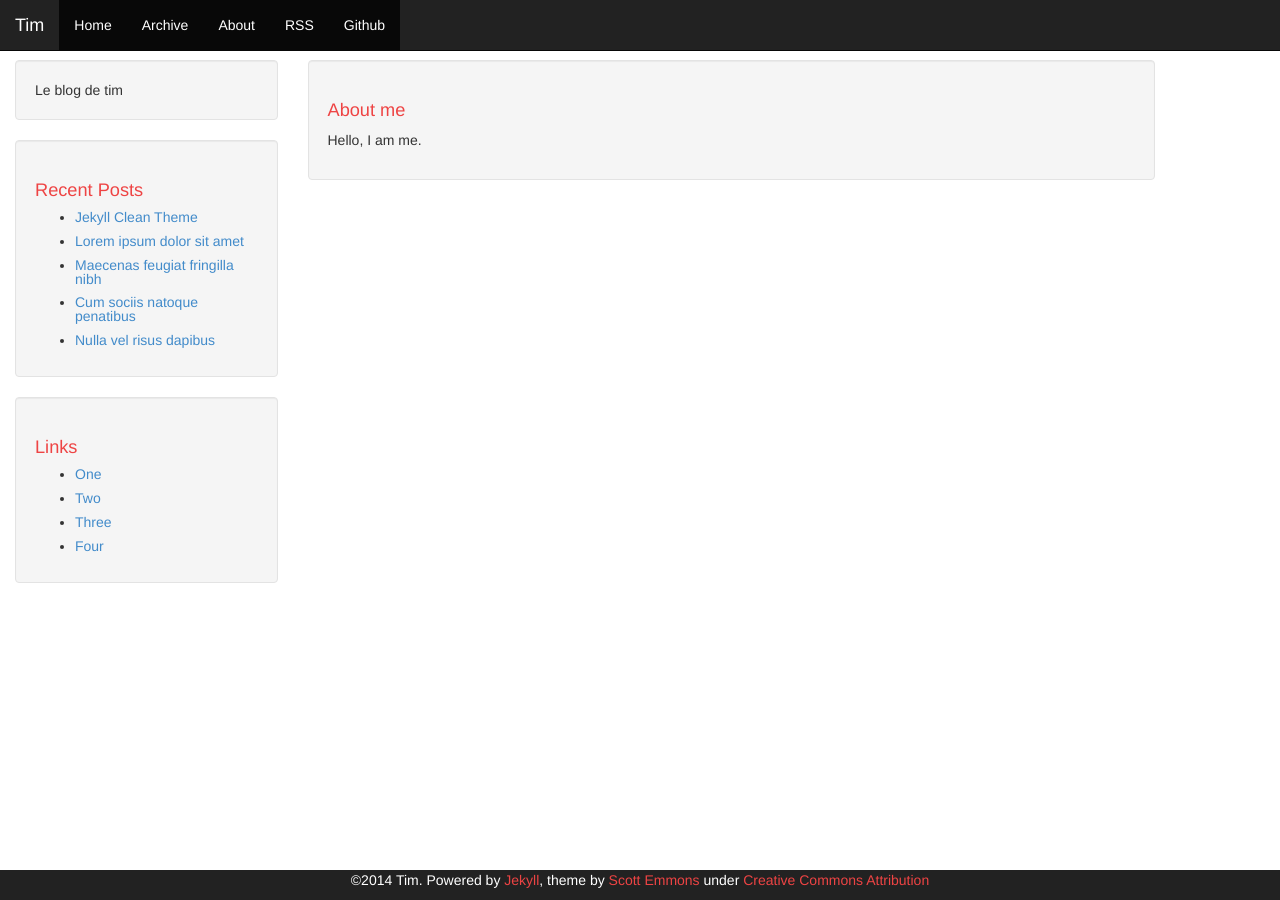
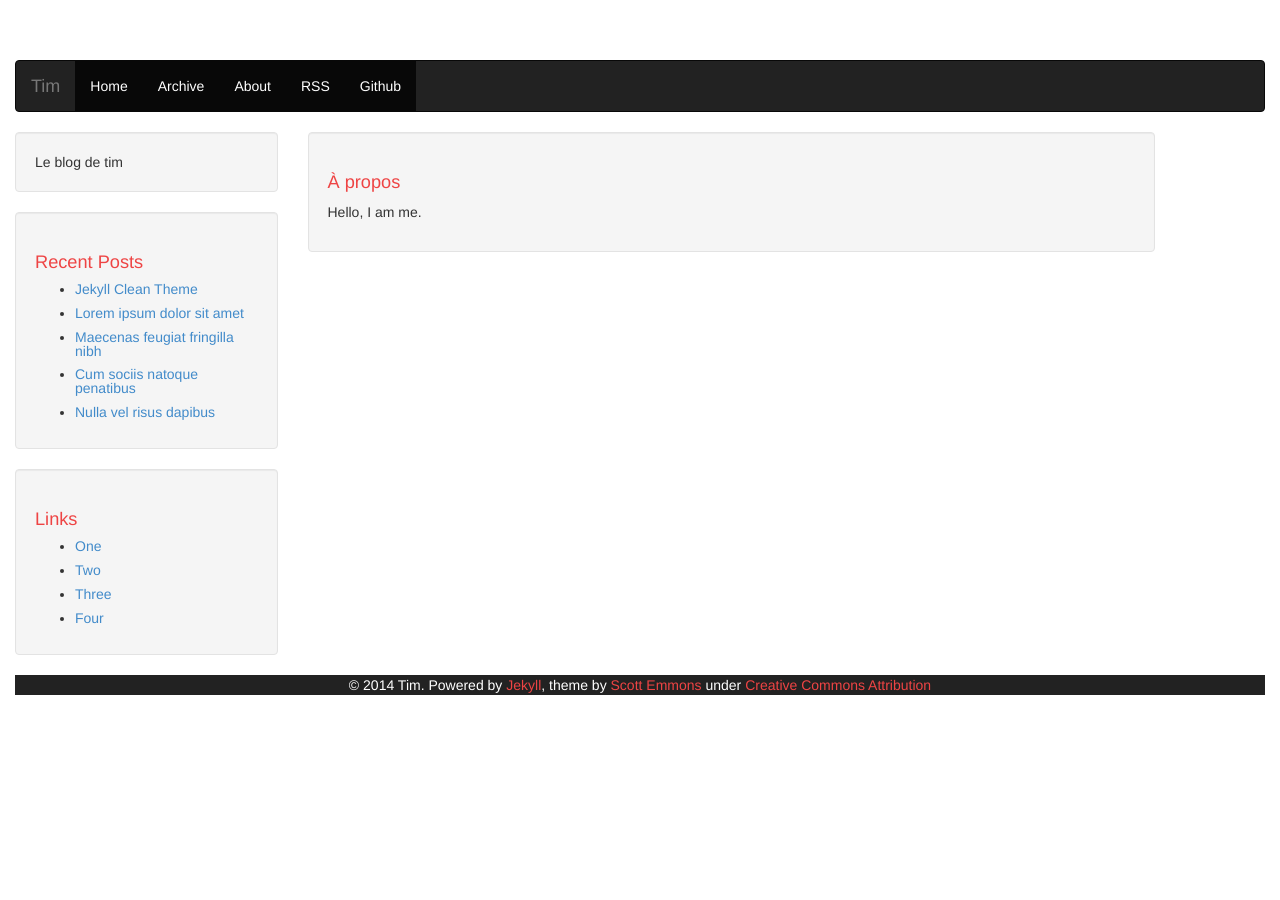
Before and after one commit to Hettomei/Hettomei.github.io, a Jekyll site: the page built from about.html, in a window 1280 px wide. Built offline with Jekyll 4.4.1, drawn with Linux system fonts in a browser that asks for light colours; Markdown is read by kramdown in place of the engine named in the settings; comment, search, counter and statistics services are not loaded.

Commit message:
Refactor layout

```diff
--- a/_includes/footer.html
+++ b/_includes/footer.html
@@ -1,15 +1,9 @@
 <div class="container-fluid">
-    <div class="row-fluid">
-        <div class="span12 footer navbar-inverse navbar-fixed-bottom">
-            <p class="copyright">&copy;{{ site.time | date: '%Y' }} {{ site.name }}. Powered by <a href="http://jekyllrb.com">Jekyll</a>, theme by <a href="https://github.com/scotte/jekyll-clean">Scott Emmons</a>
-            under
-            <a href="http://creativecommons.org/licenses/by/4.0/">Creative Commons Attribution</a></p>
-        </div>
+  <div class="row-fluid">
+    <div class="span12 footer navbar-inverse">
+      <p class="copyright">© {{ site.time | date: '%Y' }} {{ site.name }}. Powered by <a href="http://jekyllrb.com">Jekyll</a>, theme by <a href="https://github.com/scotte/jekyll-clean">Scott Emmons</a>
+      under
+      <a href="http://creativecommons.org/licenses/by/4.0/">Creative Commons Attribution</a></p>
     </div>
+  </div>
 </div>
-
-{% include disqus-counts.html %}
-{% include analytics.html %}
-
-</body>
-</html>
--- /dev/null
+++ b/_includes/head.html
@@ -0,0 +1,9 @@
+<head>
+<meta charset="UTF-8">
+<title>{{ site.name }}</title>
+<meta name="viewport" content="width=device-width, initial-scale=1.0">
+<script src="{{ site.baseurl }}/js/jquery.min.js"></script>
+<script src="{{ site.baseurl }}/js/bootstrap.min.js"></script>
+<link href="{{ site.baseurl }}/css/bootstrap.min.css" rel="stylesheet">
+<link href="{{ site.baseurl }}/css/theme.css" rel="stylesheet">
+</head>
--- a/_includes/header.html
+++ /dev/null
@@ -1,42 +0,0 @@
-<!DOCTYPE html>
-<html lang="en">
-
-<head>
-    <meta charset="UTF-8">
-    <title>{{ site.name }}</title>
-    <meta name="viewport" content="width=device-width, initial-scale=1.0">
-    <script src="{{ site.baseurl }}/js/jquery.min.js"></script>
-    <script src="{{ site.baseurl }}/js/bootstrap.min.js"></script>
-    <link href="{{ site.baseurl }}/css/bootstrap.min.css" rel="stylesheet">
-    <link href="{{ site.baseurl }}/css/theme.css" rel="stylesheet">
-</head>
-
-<body>
-
-<div class="container-fluid">
-    <div class="row-fluid">
-        <div class="navbar navbar-inverse navbar-fixed-top" role="navigation">
-            <div class="navbar-header">
-                <button type="button" class="navbar-toggle" data-toggle="collapse" data-target="#bs-example-navbar-collapse-1">
-                  <span class="sr-only">Toggle navigation</span>
-                  <span class="icon-bar"></span>
-                  <span class="icon-bar"></span>
-                  <span class="icon-bar"></span>
-                </button>
-                <a class="navbar-brand" href="{{ site.baseurl }}/">{{ site.name }}</a>
-              </div>
-              <div class="collapse navbar-collapse" id="bs-example-navbar-collapse-1">
-                <ul class="nav navbar-nav">
-                    <li class="active"><a href="{{ site.baseurl }}/">Home</a></li>
-                    <li class="active visible-xs-block"><a href="{{ site.baseurl }}/links.html">Links</a></li>
-                    <li class="active"><a href="{{ site.baseurl }}/archive.html">Archive</a></li>
-                    <li class="active"><a href="{{ site.baseurl }}/about.html">About</a></li>
-                    <li class="active"><a href="{{ site.baseurl }}/feed.xml">RSS</a></li>
-                    {% if site.github != '' %}
-                      <li class="active"><a href="https://github.com/{{ site.github }}">Github</a></li>
-                    {% endif %}
-                </ul>
-              </div>
-        </div>
-    </div>
-</div>
--- /dev/null
+++ b/_includes/up-navbar.html
@@ -0,0 +1,27 @@
+<div class="container-fluid">
+<div class="row-fluid">
+  <div class="navbar navbar-inverse" role="navigation">
+    <div class="navbar-header">
+      <button type="button" class="navbar-toggle" data-toggle="collapse" data-target="#bs-example-navbar-collapse-1">
+        <span class="sr-only">Toggle navigation</span>
+        <span class="icon-bar"></span>
+        <span class="icon-bar"></span>
+        <span class="icon-bar"></span>
+      </button>
+      <a class="navbar-brand" href="{{ site.baseurl }}/">{{ site.name }}</a>
+    </div>
+    <div class="collapse navbar-collapse" id="bs-example-navbar-collapse-1">
+      <ul class="nav navbar-nav">
+        <li class="active"><a href="{{ site.baseurl }}/">Home</a></li>
+        <li class="active visible-xs-block"><a href="{{ site.baseurl }}/links.html">Links</a></li>
+        <li class="active"><a href="{{ site.baseurl }}/archive.html">Archive</a></li>
+        <li class="active"><a href="{{ site.baseurl }}/about.html">About</a></li>
+        <li class="active"><a href="{{ site.baseurl }}/feed.xml">RSS</a></li>
+        {% if site.github != '' %}
+        <li class="active"><a href="https://github.com/{{ site.github }}">Github</a></li>
+        {% endif %}
+      </ul>
+    </div>
+  </div>
+</div>
+</div>
--- a/_layouts/default.html
+++ b/_layouts/default.html
@@ -1,4 +1,11 @@
-{% include header.html %}
+<!DOCTYPE html>
+<html lang="en">
+
+  {% include head.html %}
+
+  <body>
+
+    {% include up-navbar.html %}
 
     <div class="container container-left">
       <div class="row">
@@ -12,3 +19,7 @@
     </div>
 
     {% include footer.html %}
+    {% include disqus-counts.html %}
+
+  </body>
+</html>
--- a/about.html
+++ b/about.html
@@ -3,6 +3,6 @@ layout: default
 ---
 
 <div class="well">
-    <h1>About me</h1>
-    <p>Hello, I am me.</p>
+  <h1>À propos</h1>
+  <p>Hello, I am me.</p>
 </div>
```
Also changed, not shown: _includes/analytics.html (deleted, +0 -11 lines), _layouts/post.html (+13 -2 lines), README.md. Lines whose indentation alone changed are shown as unchanged.
